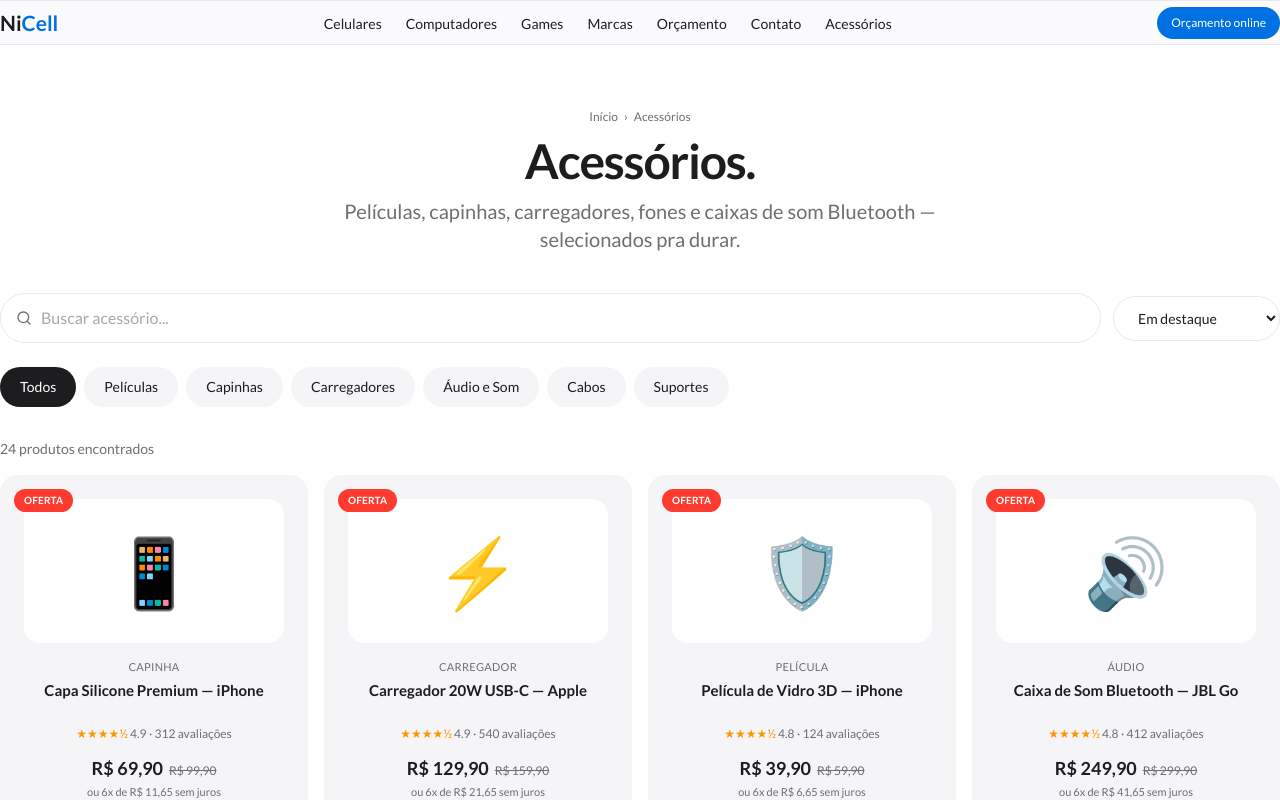
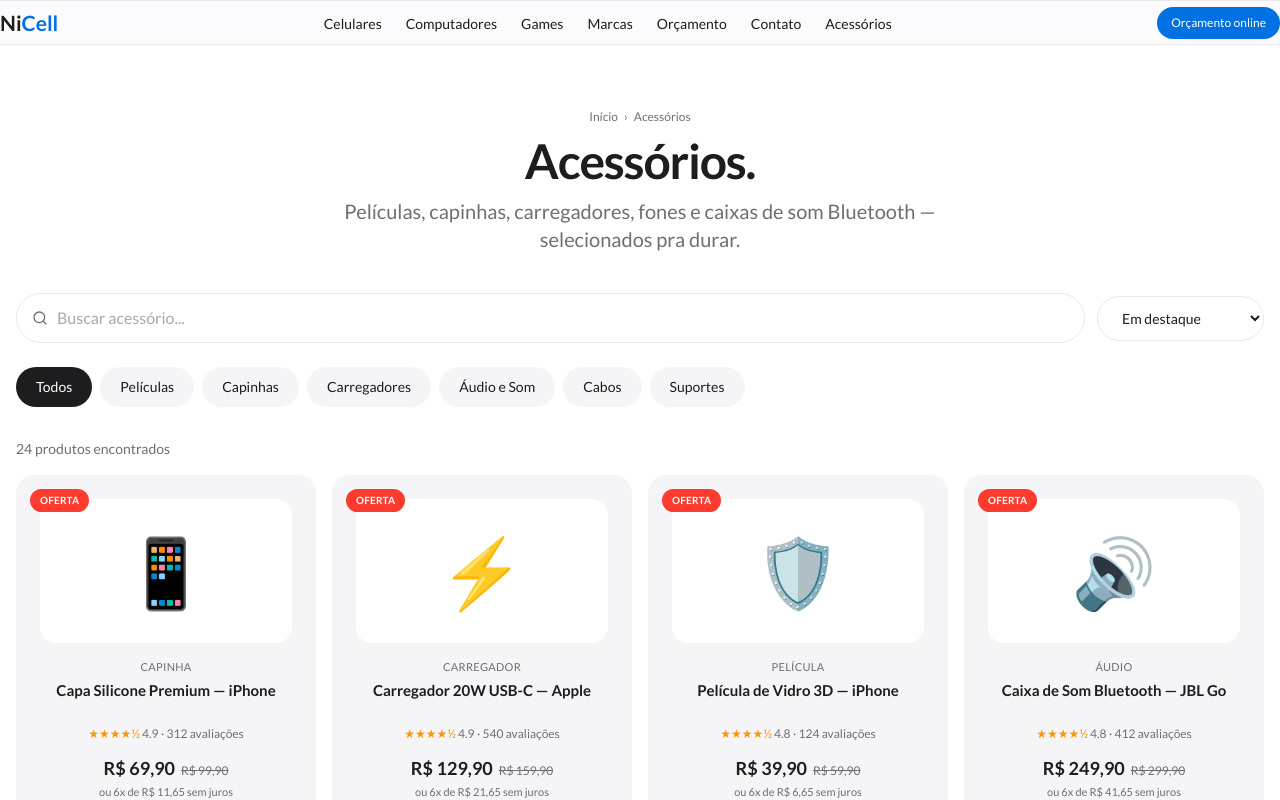
Before and after one commit to censuradho/nicell-ui, a Next.js app: page /acessorios in a window 1280 px wide. Shown: the top 800 px of the page. Built offline with nearby package versions, Linux system fonts and the light colour scheme.

Commit message:
fix(components): add padding to container in AccessoriesClient component

```diff
--- a/app/acessorios/components/AccessoriesClient.tsx
+++ b/app/acessorios/components/AccessoriesClient.tsx
@@ -38,7 +38,7 @@ export function AccessoriesClient({ initialCat }: { initialCat?: string }) {
     : `${filtered.length} ${filtered.length === 1 ? 'produto encontrado' : 'produtos encontrados'}`
 
   return (
-    <div className="container">
+    <div className="container px-4">
 
       {/* ── toolbar ── */}
       <div className="flex flex-wrap items-center gap-3 mb-6">
```
